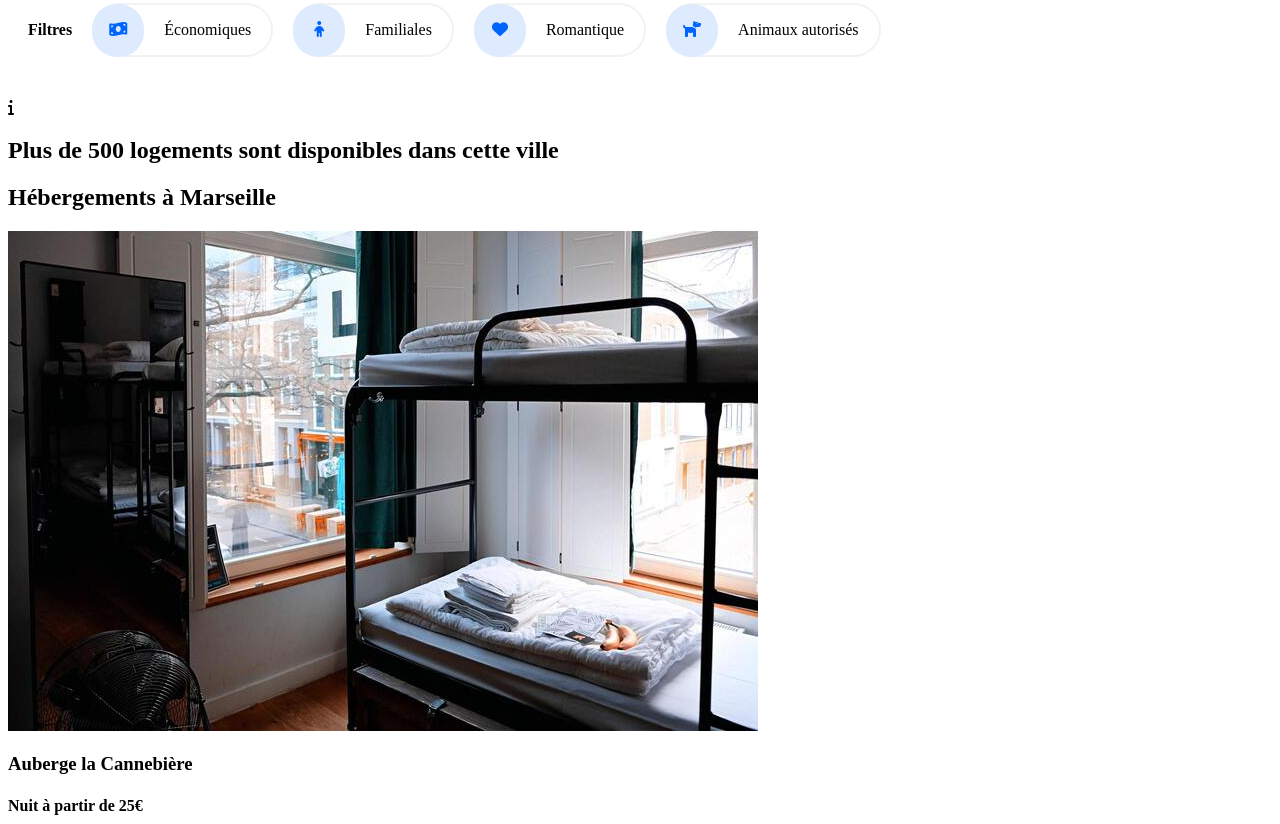
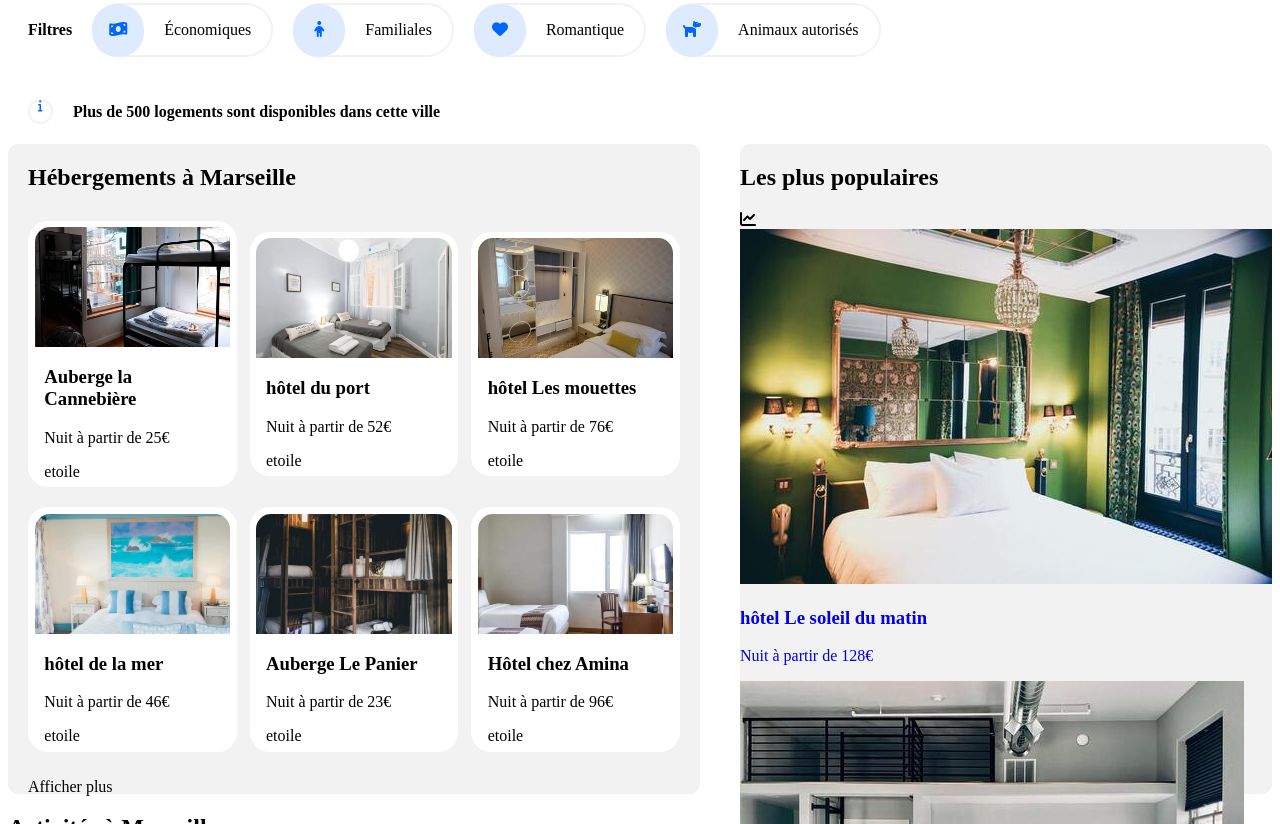
Before and after one commit to tony2329/AnthonyBrinig_2_26052021, a plain HTML site: page index5.html in a window 1280 px wide. Shown: the part 276-1100 px from the top of the page. Drawn offline with Linux system fonts and the light colour scheme; a web font is replaced by a local one.

Commit message:
ajout de la section photo hebergement css

```diff
--- a/index5.html
+++ b/index5.html
@@ -71,114 +71,123 @@
           <!-- tous les logos du filtre-->
           <div class="filtre_texte texte_centre">
             <i class="fas fa-money-bill-wave logo_icon"></i>
-              <div class="couleur_texte texte_centre">Économiques</div>
+            <a class="couleur_texte texte_centre" href="Economiques"
+              >Économiques</a
+            >
           </div>
           <div class="filtre_texte texte_centre">
             <i class="fas fa-child logo_icon"></i>
-              <div class="couleur_texte texte_centre">Familiales</div>
+            <a class="couleur_texte texte_centre" href="Familiales"
+              >Familiales</a
+            >
           </div>
           <div class="filtre_texte texte_centre">
             <i class="fas fa-heart logo_icon"></i>
-              <div class="couleur_texte texte_centre">Romantique</div>
+            <a class="couleur_texte texte_centre" href="Romantique"
+              >Romantique</a
+            >
           </div>
           <div class="filtre_texte texte_centre">
             <i class="fas fa-dog logo_icon"></i>
-              <div class="couleur_texte texte_centre">Animaux autorisés</div>
+            <a class="couleur_texte texte_centre" href="Animaux"
+              >Animaux autorisés</a
+            >
           </div>
         </div>
+
         <!--info logo et texte-->
-          <i class="fas fa-info"></i>
+        <div class="info">
+          <div>
+            <i class="fas fa-info info_logo fa-xs"></i>
+          </div>
           <h2 class="titreinfo">
             Plus de 500 logements sont disponibles dans cette ville
           </h2>
-
+        </div>
       </header>
 
       <!--premier bloc hébergements-->
-      <section id="Hebergements">
+      <section id="Heb_pop">
+        <div class="bloc_heb">
           <!--le titre du bloc hébergements-->
           <h2 class="titreh2">Hébergements à Marseille</h2>
           <!--les photos hébergements-->
-        <div class="imageshebergements">
-          <a href="#">
-            <img
-              src="imageshebergements/aubergecannebiere.jpg"
-              alt="auberge la cannebière"
-            />
-          </a>
+          <div class="ligne1">
+            <div class="cadre_blanch">
+              <div class="imageshebergements1"></div>
               <!--titre 3 et 4 sous image-->
+              <div class="description_h">
                 <h3 class="titreh3">Auberge la Cannebière</h3>
-          <h4 class="titreh4">Nuit à partir de 25€</h4>
+                <p class="titreh4">Nuit à partir de 25€</p>
+                <div>etoile</div>
+              </div>
             </div>
 
             <!--les photos hébergements-->
-        <div class="imageshebergements">
-          <!--lien cliquable-->
-          <a href="#">
-            <img src="imageshebergements/hotelport.jpg" alt="hôtel du port" />
-          </a>
+            <div class="cadre_blanch">
+              <div class="imageshebergements2"></div>
               <!--titre 3 et 4 sous image-->
+              <div class="description_h">
                 <h3 class="titreh3">hôtel du port</h3>
-          <h4 class="titreh4">Nuit à partir de 52€</h4>
+                <p class="titreh4">Nuit à partir de 52€</p>
+                <div>etoile</div>
+              </div>
             </div>
 
             <!--les photos hébergements-->
-        <div class="imageshebergements">
-          <!--lien cliquable-->
-          <a href="#">
-            <img
-              src="imageshebergements/hotelmouettes.jpg"
-              alt="hôtel les mouettes"
-            />
-          </a>
+
+            <div class="cadre_blanch">
+              <div class="imageshebergements3"></div>
               <!--titre 3 et 4 sous image-->
+              <div class="description_h">
                 <h3 class="titreh3">hôtel Les mouettes</h3>
-          <h4 class="titreh4">Nuit à partir de 76€</h4>
+                <p class="titreh4">Nuit à partir de 76€</p>
+                <div>etoile</div>
+              </div>
+            </div>
           </div>
 
           <!--les photos hébergements-->
-        <div class="imageshebergements">
-          <!--lien cliquable-->
-          <a href="#">
-            <img src="imageshebergements/hotelmer.jpg" alt="hotel de la mer" />
-          </a>
+          <div class="ligne1 ligne2">
+            <div class="cadre_blanch">
+              <div class="imageshebergements4"></div>
               <!--titre 3 et 4 sous image-->
+              <div class="description_h">
                 <h3 class="titreh3">hôtel de la mer</h3>
-          <h4 class="titreh4">Nuit à partir de 46€</h4>
+                <p class="titreh4">Nuit à partir de 46€</p>
+                <div>etoile</div>
+              </div>
             </div>
 
             <!--les photos hébergements-->
-        <div class="imageshebergements">
-          <!--lien cliquable-->
-          <a href="#">
-            <img
-              src="imageshebergements/aubergepanier.jpg"
-              alt="Auberge Le Panier"
-            />
-          </a>
+            <div class="cadre_blanch">
+              <div class="imageshebergements5"></div>
               <!--titre 3 et 4 sous image-->
+              <div class="description_h">
                 <h3 class="titreh3">Auberge Le Panier</h3>
-          <h4 class="titreh4">Nuit à partir de 23€</h4>
+                <p class="titreh4">Nuit à partir de 23€</p>
+                <div>etoile</div>
+              </div>
             </div>
 
             <!--les photos hébergements-->
-        <div class="imageshebergements">
-          <!--lien cliquable-->
-          <a href="#">
-            <img
-              src="imageshebergements/hotelamina.jpg"
-              alt="Hôtel chez Amina"
-            />
-          </a>
+            <div class="cadre_blanch">
+              <div class="imageshebergements6"></div>
               <!--titre 3 et 4 sous image-->
+              <div class="description_h">
                 <h3 class="titreh3">Hôtel chez Amina</h3>
-          <h4 class="titreh4">Nuit à partir de 96€</h4>
+                <p class="titreh4">Nuit à partir de 96€</p>
+                <div>etoile</div>
               </div>
-      </section>
+            </div>
+          </div>
+          <p id="gras">Afficher plus</p>
+        </div>
 
-      <!-- deuxième bloc populaire-->
-      <section id="populaires">
+        <!--BLOC POPULAIRE-->
+
         <!--titre 2 bloc populaire-->
+        <div class="bloc_pop">
           <h2 class="titreh2">Les plus populaires</h2>
           <i class="fas fa-chart-line"></i>
           <!--les photos populaires-->
@@ -189,10 +198,10 @@
                 src="imagespopulaires/hotelsoleil.jpg"
                 alt="Hôtel Le soleil du matin"
               />
-          </a>
               <!--titre 3 et 4 sous image-->
               <h3 class="titreh3">hôtel Le soleil du matin</h3>
-          <h4 class="titreh4">Nuit à partir de 128€</h4>
+              <p class="titreh4">Nuit à partir de 128€</p>
+            </a>
           </div>
 
           <!--les photos populaires-->
@@ -203,10 +212,10 @@
                 src="imagespopulaires/aucoeurdeleau.jpg"
                 alt="Au coeur de l'eau Chambre d'hôtes"
               />
-          </a>
               <!--titre 3 et 4 sous image-->
               <h3 class="titreh3">Au coeur de l'eau Chambres d'hôtes</h3>
-          <h4 class="titreh4">Nuit à partir de 71€</h4>
+              <p class="titreh4">Nuit à partir de 71€</p>
+            </a>
           </div>
 
           <!--les photos populaires-->
@@ -217,10 +226,11 @@
                 src="imagespopulaires/hotelbleublanc.jpg"
                 alt="Hôtel Tout bleu et Blanc"
               />
-          </a>
               <!--titre 3 et 4 sous image-->
               <h3 class="titreh3">Hôtel Tout bleu et Blanc</h3>
-          <h4 class="titreh4">Nuit à partir de 68€</h4>
+              <p class="titreh4">Nuit à partir de 68€</p>
+            </a>
+          </div>
         </div>
       </section>
 
@@ -233,9 +243,9 @@
           <!--lien cliquable-->
           <a href="#">
             <img src="imagesactivites/vieuxport.jpg" alt="Vieux Port" />
-          </a>
             <!--titre 3 sous image-->
             <h3 class="titreh3">Vieux Port</h3>
+          </a>
         </div>
 
         <div class="imagesactivites">
@@ -245,18 +255,18 @@
               src="imagesactivites/fortpomegues.jpg"
               alt="Fort de Pomègues"
             />
-          </a>
             <!--titre 3 sous image-->
             <h3 class="titreh3">Fort de Pormègues</h3>
+          </a>
         </div>
 
         <div class="imagesactivites">
           <!--lien cliquable-->
           <a href="#">
             <img src="imagesactivites/ilesfrioul.jpg" alt="iles Frioul" />
-          </a>
             <!--titre 3 sous image-->
             <h3 class="titreh3">îles du Frioul</h3>
+          </a>
         </div>
 
         <div class="imagesactivites">
@@ -266,9 +276,9 @@
               src="imagesactivites/parcdescalanques.jpg"
               alt="Parc National des Calanques"
             />
-          </a>
             <!--titre 3 sous image-->
             <h3 class="titreh3">Parc National des Calanques</h3>
+          </a>
         </div>
 
         <div class="imagesactivites">
@@ -278,18 +288,18 @@
               src="imagesactivites/notredame.jpg"
               alt="Notre-Dame-de-la-Garde"
             />
-          </a>
             <!--titre 3 sous image-->
             <h3 class="titreh3">Notre-Dame-de-la-Garde</h3>
+          </a>
         </div>
 
         <div class="imagesactivites">
           <!--lien cliquable-->
           <a href="#">
             <img src="imagesactivites/parclongchamp.jpg" alt="Parc Longchamp" />
-          </a>
             <!--titre sous image-->
             <h3 class="titreh3">Parc Longchamp</h3>
+          </a>
         </div>
       </section>
 
--- a/style5.css
+++ b/style5.css
@@ -117,24 +117,26 @@ a {
 
 /* FILTRES */
 
+/* placement de la barre de filtre */
 .texte_centre {
   display: flex;
   justify-content: space-between;
   align-items: center;
 }
 
-/* placement de la barre de filtre a gauche */
-
+/* marge exterieur entre la barre de recherche et la barre de filtre */
 .marge_filtre {
   margin-top: 50px;
   margin-bottom: 40px;
 }
 
+/* alignement de la barre de filtre */
 .filtre {
   display: flex;
   align-items: center;
 }
 
+/* placement du titre filtre */
 .filtreh2 {
   margin-right: 20px;
   font-family: "ralewaybold";
@@ -142,6 +144,7 @@ a {
   margin: 20px;
 }
 
+/* placement de bordure des différents filtres */
 .filtre_texte {
   border: 2px solid #f2f2f2;
   height: 50px;
@@ -149,6 +152,7 @@ a {
   margin-right: 20px;
 }
 
+/* passage au survole de la souris */
 .filtre_texte:hover > .couleur_texte {
   color: #0065fc;
 }
@@ -158,13 +162,17 @@ a {
   background-color: #0065fc;
 }
 
+/* placement du texte centrage */
 .couleur_texte {
   height: 50px;
   padding-right: 20px;
   padding-left: 20px;
   border-radius: 0 25px 25px 0;
+  color: black;
+  font-family: "ralewaybold";
 }
 
+/* placement des icone et centrage */
 .logo_icon {
   margin-left: -2px;
   border-radius: 25px;
@@ -175,3 +183,152 @@ a {
   text-align: center;
   padding-top: 17px;
 }
+
+/* INFO */
+
+/* alignement et marge extérieur */
+.info {
+  display: flex;
+  align-items: center;
+  margin-top: -20px;
+}
+
+/* bordure du logo et marge extérieur et interieur du logo */
+.info_logo {
+  color: #0065fc;
+  width: 13px;
+  height: 17px;
+  border: 2px solid #f2f2f2;
+  border-radius: 25px;
+  margin-right: 5px;
+  margin: 20px;
+  padding-left: 8px;
+  padding-top: 4px;
+}
+
+/*couleur titre */
+.titreinfo {
+  font-size: 1em;
+}
+
+/*  SECTION HEBERGEMENT */
+
+/* images espacé equitablement */
+#Heb_pop {
+  display: flex;
+  justify-content: space-around;
+  align-items: center;
+}
+
+/* fond du bloc hebergements */
+.bloc_heb {
+  flex: 2;
+  height: 650px;
+  margin-right: 20px;
+  border-radius: 10px;
+  background-color: #f2f2f2;
+  padding-left: 20px;
+  padding-right: 20px;
+  display: flex;
+  flex-direction: column;
+  justify-content: space-around;
+}
+
+/* fond du bloc populaire */
+.bloc_pop {
+  flex: 1;
+  height: 650px;
+  margin-left: 20px;
+  border-radius: 10px;
+  background-color: #f2f2f2;
+}
+
+/* modif taille et postionnement photos */
+.imageshebergements1 {
+  background-image: url("imageshebergements/aubergecannebiere.jpg");
+  width: 100%;
+  height: 120px;
+  background-size: cover;
+  background-position: center;
+  border-radius: 15px 15px 0 0;
+}
+
+.imageshebergements2 {
+  background-image: url("imageshebergements/hotelport.jpg");
+  width: 100%;
+  height: 120px;
+  background-size: cover;
+  background-position: center;
+  border-radius: 15px 15px 0 0;
+}
+
+.imageshebergements3 {
+  background-image: url("imageshebergements/hotelmouettes.jpg");
+  width: 100%;
+  height: 120px;
+  background-size: cover;
+  background-position: center;
+  border-radius: 15px 15px 0 0;
+}
+
+.imageshebergements4 {
+  background-image: url("imageshebergements/hotelmer.jpg");
+  width: 100%;
+  height: 120px;
+  background-size: cover;
+  background-position: center;
+  border-radius: 15px 15px 0 0;
+}
+
+.imageshebergements5 {
+  background-image: url("imageshebergements/aubergepanier.jpg");
+  width: 100%;
+  height: 120px;
+  background-size: cover;
+  background-position: center;
+  border-radius: 15px 15px 0 0;
+}
+
+.imageshebergements6 {
+  background-image: url("imageshebergements/hotelamina.jpg");
+  width: 100%;
+  height: 120px;
+  background-size: cover;
+  background-position: center;
+  border-radius: 15px 15px 0 0;
+}
+
+/* ligne haute et ligne de basse */
+.ligne1 {
+  display: flex;
+  justify-content: space-between;
+  align-items: center;
+  margin-bottom: 10px;
+  margin-top: 10px;
+}
+
+/* le cadre blanc et alignement description */
+.cadre_blanch {
+  width: 30%;
+  height: auto;
+  background-color: white;
+  padding: 1%;
+  border-radius: 20px;
+  display: flex;
+  flex-direction: column;
+  justify-content: center;
+  align-items: center;
+}
+
+/* alignement legèrement décalé entre descriptions et photos */
+.description_h {
+  width: 90%;
+}
+
+#gras {
+  font-family: "ralewaybold";
+}
+
+.titreh2 {
+  font-family: "ralewaybold";
+}
```
Lines whose indentation alone changed are shown as unchanged.
